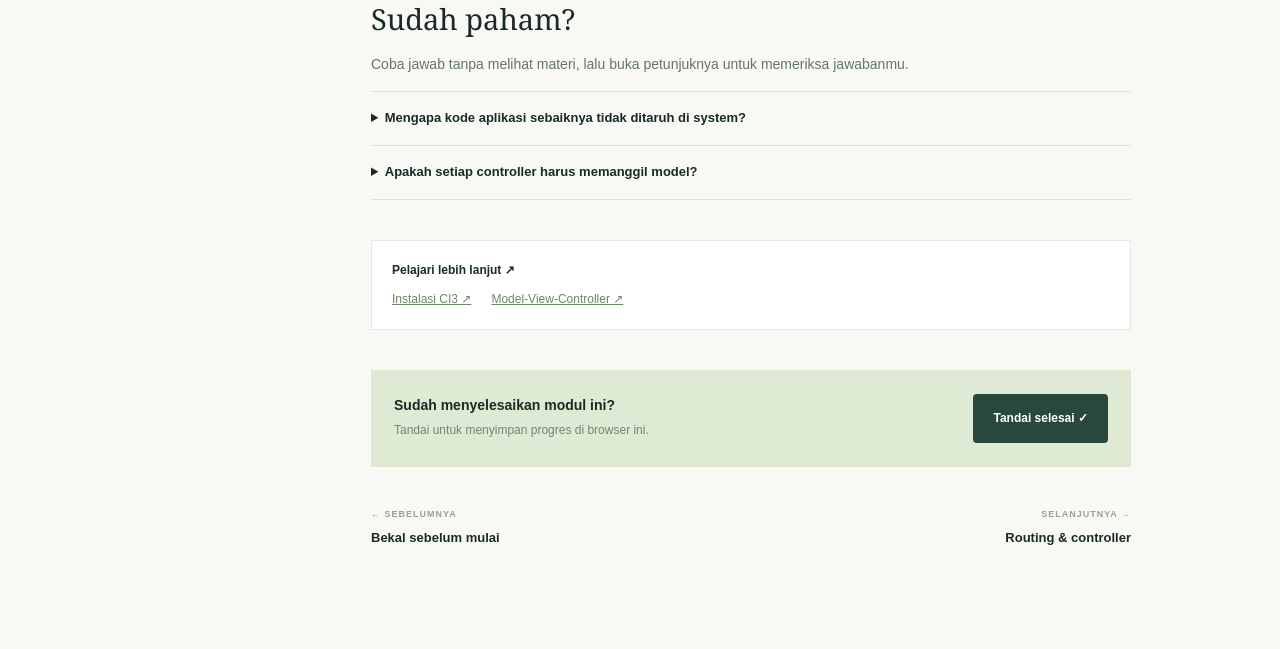
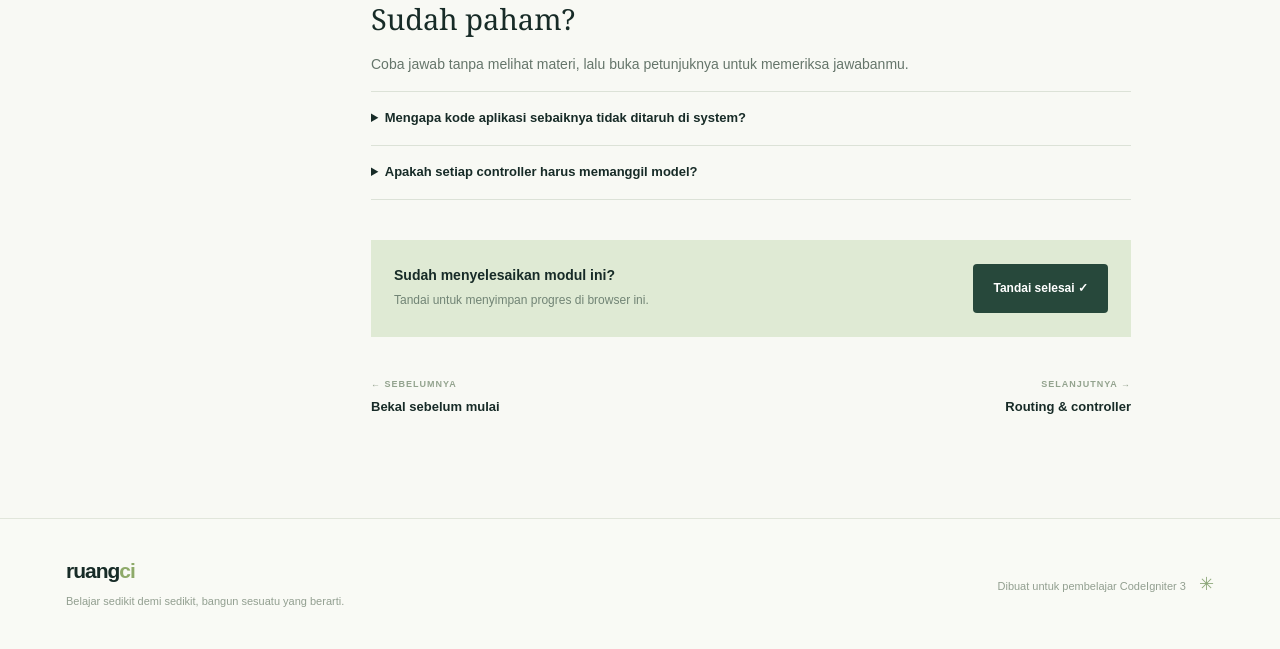
Before and after one commit to anantaricalista/belajar-ci, a CodeIgniter app: page /crud-siswa/modul/mengenal-ci in a window 1280 px wide. Shown: the part 1755-2404 px from the top of the page. After the commit the page ends 2362 px from the top, so only its background shows below. Run offline with CodeIgniter, Linux system fonts and the light colour scheme.

Commit message:
Remove further reading section from lessons
Co-authored-by: Copilot <223556219+Copilot@users.noreply.github.com>

```diff
--- a/application/views/learn/module.php
+++ b/application/views/learn/module.php
@@ -30,7 +30,6 @@ $this->load->view('learn/header', array('page_title' => $page_title));
 				<?php endforeach; ?>
 				<section class="exercise"><div class="eyebrow">SAATNYA PRAKTIK <span>✳</span></div><h2><?= html_escape($module['exercise']['title']) ?></h2><p><?= html_escape($module['exercise']['intro']) ?></p><ol><?php foreach ($module['exercise']['steps'] as $step): ?><li><?= html_escape($step) ?></li><?php endforeach; ?></ol><div class="done-criteria"><strong>Kriteria selesai</strong><p><?= html_escape($module['exercise']['criteria']) ?></p></div></section>
 				<section class="lesson-section review-section"><div class="eyebrow muted">CEK PEMAHAMAN</div><h2>Sudah paham?</h2><p>Coba jawab tanpa melihat materi, lalu buka petunjuknya untuk memeriksa jawabanmu.</p><?php foreach ($module['review'] as $review): ?><details><summary><?= html_escape($review['question']) ?></summary><p><?= html_escape($review['answer']) ?></p></details><?php endforeach; ?></section>
-				<section class="resources"><strong>Pelajari lebih lanjut ↗</strong><div><?php foreach ($module['resources'] as $resource): ?><a href="<?= html_escape($resource['url']) ?>" target="_blank" rel="noopener noreferrer"><?= html_escape($resource['title']) ?> ↗</a><?php endforeach; ?></div></section>
 				<div class="complete-box"><div><strong>Sudah menyelesaikan modul ini?</strong><p>Tandai untuk menyimpan progres di browser ini.</p><small data-storage-note></small></div><button type="button" class="button button-dark" data-complete-button>Tandai selesai <span aria-hidden="true">✓</span></button></div>
 				<nav class="lesson-pagination" aria-label="Navigasi modul">
 					<?php if ($previous !== NULL): ?><a href="<?= html_escape(learn_site_url('modul/'.$previous)) ?>"><small>← SEBELUMNYA</small><strong><?= html_escape($modules[$previous]['title']) ?></strong></a><?php else: ?><span></span><?php endif; ?>
--- a/assets/css/learn.css
+++ b/assets/css/learn.css
@@ -68,7 +68,6 @@ h1,h2,h3,p{margin-top:0}
 .code-explanations{margin:-7px 0 26px;padding:16px 19px;background:#eef2e9;border-left:3px solid #a9bf8d;color:#65756a;font-size:12px}.code-explanations strong{display:block;color:#304b3d;margin-bottom:8px}.code-explanations ol{margin:0;padding-left:19px}.code-explanations li{padding:3px 0;line-height:1.75}
 .exercise{background:#e8eee1;padding:30px;margin:50px 0}.exercise .eyebrow{display:flex;justify-content:space-between}.exercise h2{margin:15px 0}.exercise ol{padding-left:20px}.exercise li{padding:4px 0}.done-criteria{border-top:1px solid #cbd9c7;padding-top:16px;margin-top:20px}.done-criteria strong{font-size:12px}.done-criteria p{margin:4px 0 0}
 .review-section .eyebrow{margin-bottom:12px}.review-section details{border-top:1px solid var(--line);padding:16px 0}.review-section details:last-child{border-bottom:1px solid var(--line)}summary{cursor:pointer;font-size:13px;font-weight:700}.review-section details p{margin:12px 0 0}
-.resources{background:#fff;border:1px solid #e5e9e1;padding:20px;margin:40px 0;font-size:12px}.resources>div{display:flex;flex-wrap:wrap;gap:10px 20px;margin-top:10px}.resources a{color:#698963;text-decoration:underline}
 .complete-box{background:#dfead4;display:flex;align-items:center;justify-content:space-between;gap:20px;padding:23px}.complete-box strong{font-size:14px}.complete-box p{font-size:12px;color:#718475;margin:4px 0}.complete-box small{font-size:11px;color:#64766a}.complete-box .button{white-space:nowrap}
 .lesson-pagination{display:flex;justify-content:space-between;gap:20px;margin-top:40px}.lesson-pagination a{display:flex;flex-direction:column;max-width:48%}.lesson-pagination small{font-size:9px;color:#93a38e;letter-spacing:1px;font-weight:700}.lesson-pagination strong{font-size:13px;margin-top:6px}.pagination-next{text-align:right}
 @media(max-width:800px){.hero-inner{grid-template-columns:1fr;gap:15px;padding-top:60px}.hero-visual{height:350px}.orbit{width:340px;height:340px}.orbit-two{width:275px;height:275px}.floating-note{left:15%}.lesson-layout{grid-template-columns:1fr;gap:30px}.lesson-sidebar{position:static;border-right:0;border-bottom:1px solid var(--line);padding:0 0 15px;display:flex;overflow-x:auto;gap:5px}.sidebar-title{display:none}.sidebar-link{white-space:nowrap}.lesson-content{max-width:none}.final-section{margin:60px 24px}.final-art{font-size:140px;margin:0}}
```
